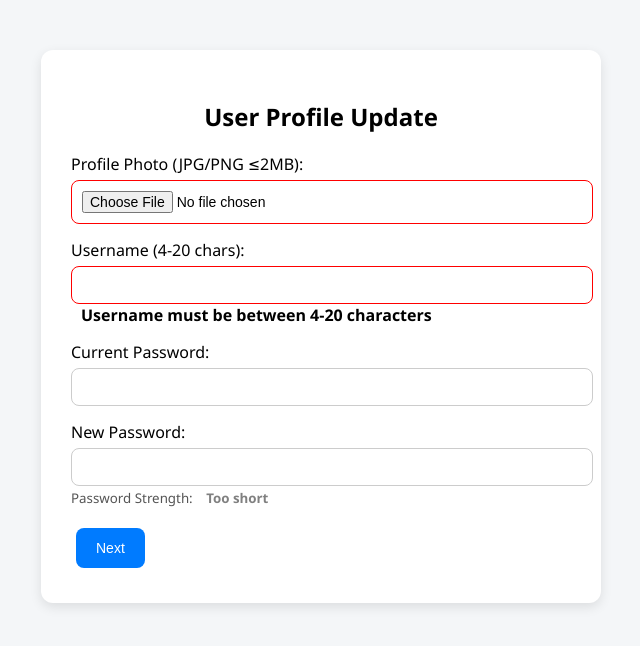
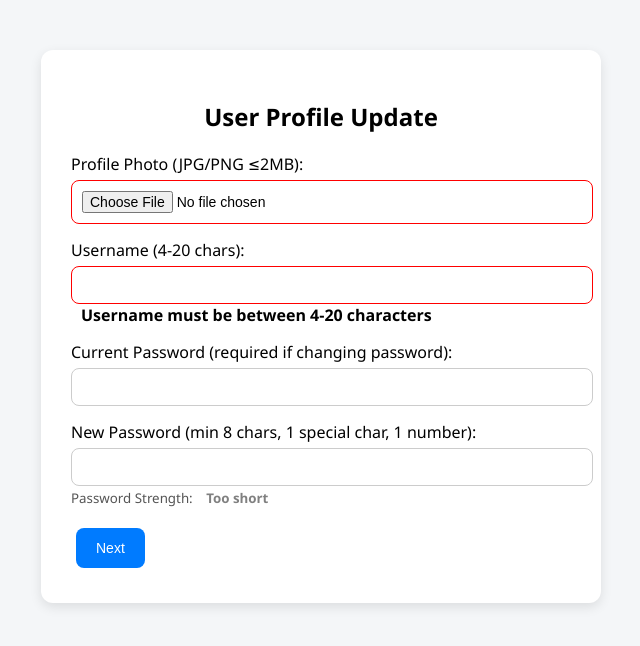
Before and after one commit to Ajasengar/front, a React (Create React App) app: page / in a window 1280 px wide. Shown: the top 646 px of the page, without its empty margins (319-959 px from the left). Built offline with nearby package versions, Linux system fonts and the light colour scheme.

Commit message:
add update code

```diff
--- a/src/components/Step1PersonalInfo.js
+++ b/src/components/Step1PersonalInfo.js
@@ -16,7 +16,6 @@ const Step1PersonalInfo = ({ formData, updateForm, nextStep }) => {
   };
 
   const checkUsername = async () => {
-
     const res = await fetch(`/api/username-check?username=${formData.username}`);
     const data = await res.json();
 
@@ -40,11 +39,25 @@ const Step1PersonalInfo = ({ formData, updateForm, nextStep }) => {
       alert('Please complete all required fields');
       return;
     }
+
+    // ✅ New password validation
+    const newPasswordRegex = /^(?=.*[0-9])(?=.*[!@#$%^&*])[A-Za-z\d!@#$%^&*]{8,}$/;
+
+    if (formData.newPassword) {
+      if (!newPasswordRegex.test(formData.newPassword)) {
+        alert('New password must be at least 8 characters long, contain at least 1 number and 1 special character');
+        return;
+      }
+      if (!formData.currentPassword) {
+        alert('Please enter current password to change your password');
+        return;
+      }
+    }
+
     nextStep();
   };
 
   useEffect(() => {
-
     if (formData.username.length < 4 || formData.username.length > 20) {
       setUsernameStatus('Username must be between 4-20 characters');
       updateForm('usernameAvailable', false);
@@ -80,7 +93,7 @@ const Step1PersonalInfo = ({ formData, updateForm, nextStep }) => {
       </div>
 
       <div>
-        <label>Current Password:</label>
+        <label>Current Password (required if changing password):</label>
         <input
           type="password"
           value={formData.currentPassword}
@@ -89,11 +102,13 @@ const Step1PersonalInfo = ({ formData, updateForm, nextStep }) => {
       </div>
 
       <div>
-        <label>New Password:</label>
+        <label>New Password (min 8 chars, 1 special char, 1 number):</label>
         <input
           type="password"
           value={formData.newPassword}
           onChange={e => updateForm('newPassword', e.target.value)}
+          pattern="^(?=.*[0-9])(?=.*[!@#$%^&*]).{8,}$"
+          title="At least 8 characters, 1 number, 1 special character"
         />
         <PasswordStrengthMeter password={formData.newPassword} />
       </div>
```
